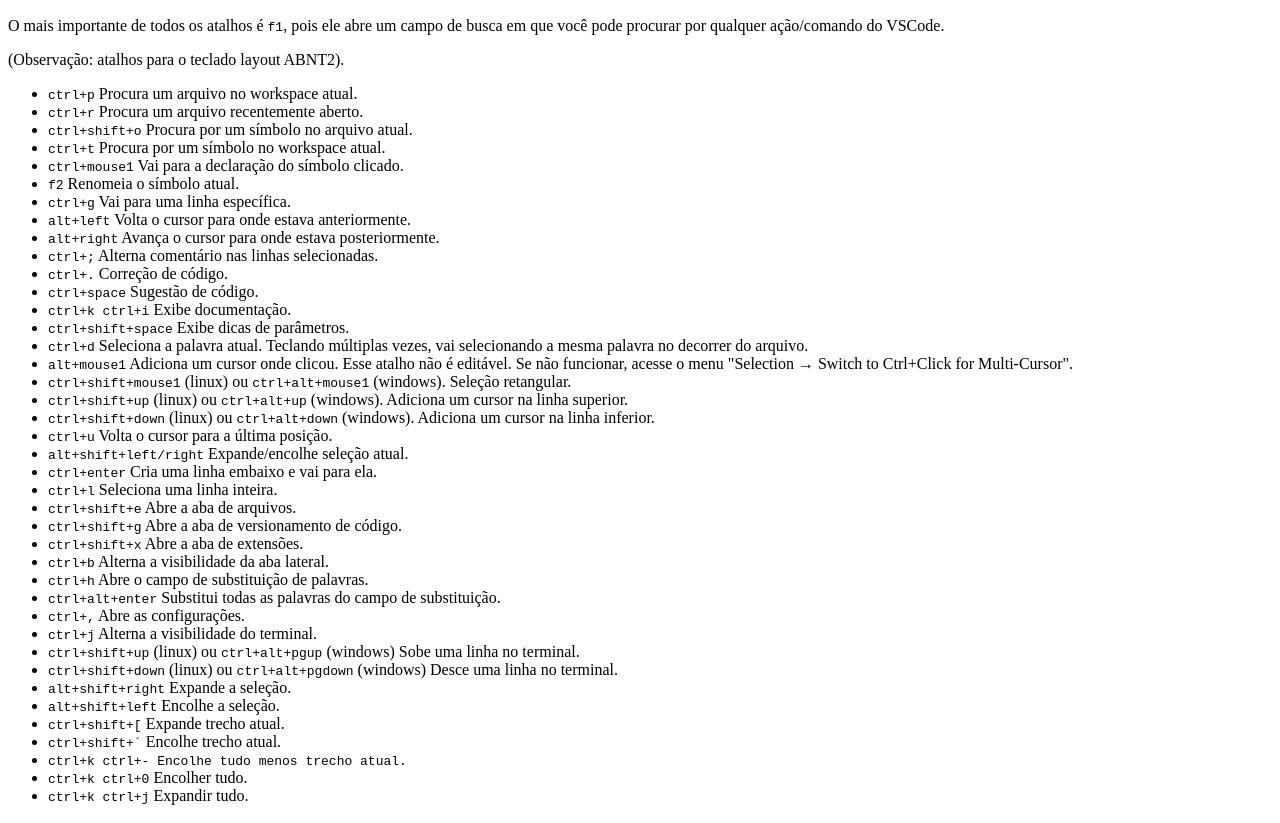
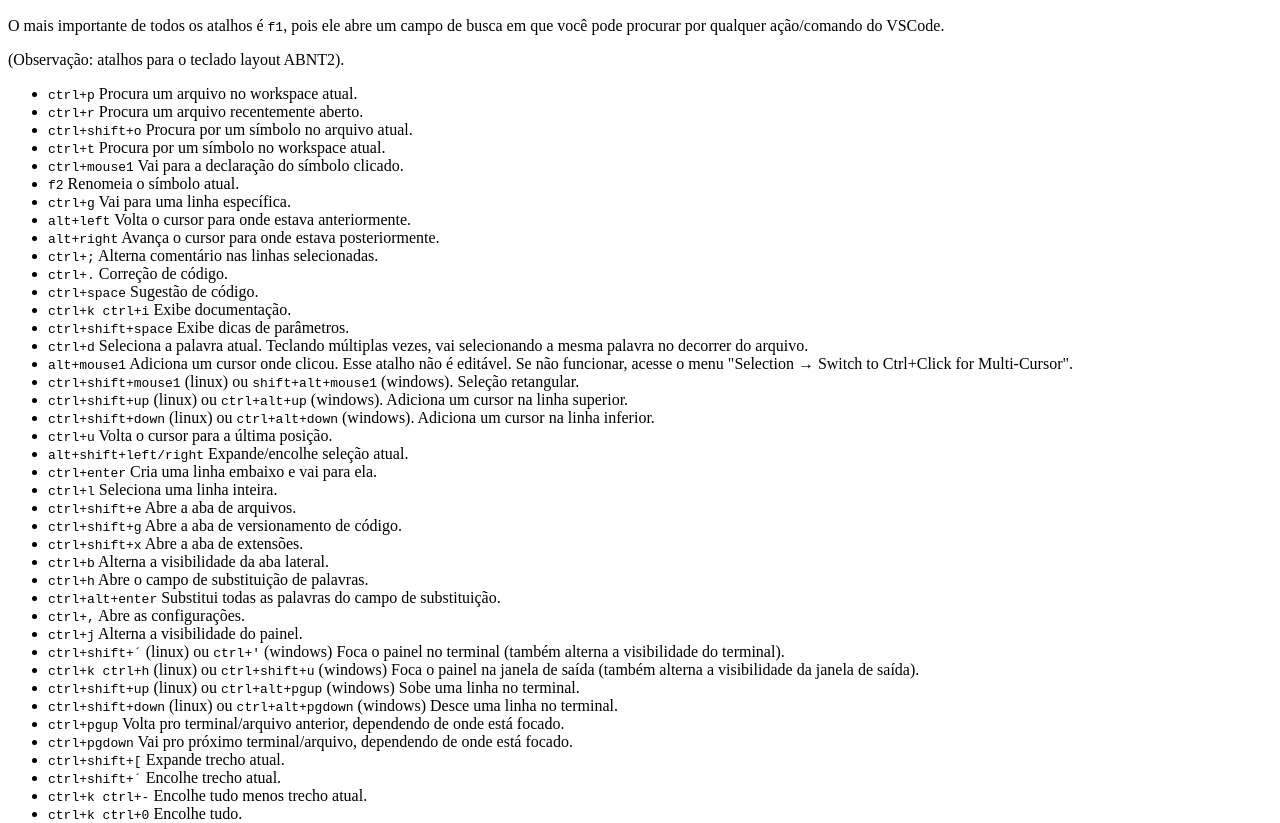
Before and after one commit to pedrosiqueira/Tutoriais, a plain HTML site: page tutorial-vscode.html in a window 1280 px wide. Shown: the part 110-933 px from the top of the page. Drawn offline with Linux system fonts and the light colour scheme.

Commit message:
modified:   tutorial-vscode.html

```diff
--- a/tutorial-vscode.html
+++ b/tutorial-vscode.html
@@ -33,7 +33,7 @@
         <li><kbd>ctrl+shift+space</kbd> Exibe dicas de parâmetros.</li>
         <li><kbd>ctrl+d</kbd> Seleciona a palavra atual. Teclando múltiplas vezes, vai selecionando a mesma palavra no decorrer do arquivo.</li>
         <li><kbd>alt+mouse1</kbd> Adiciona um cursor onde clicou. Esse atalho não é editável. Se não funcionar, acesse o menu "Selection &#8594; Switch to Ctrl+Click for Multi-Cursor".</li>
-        <li><kbd>ctrl+shift+mouse1</kbd> (linux) ou <kbd>ctrl+alt+mouse1</kbd> (windows). Seleção retangular.</li>
+        <li><kbd>ctrl+shift+mouse1</kbd> (linux) ou <kbd>shift+alt+mouse1</kbd> (windows). Seleção retangular.</li>
         <li><kbd>ctrl+shift+up</kbd> (linux) ou <kbd>ctrl+alt+up</kbd> (windows). Adiciona um cursor na linha superior.</li>
         <li><kbd>ctrl+shift+down</kbd> (linux) ou <kbd>ctrl+alt+down</kbd> (windows). Adiciona um cursor na linha inferior.</li>
         <li><kbd>ctrl+u</kbd> Volta o cursor para a última posição.</li>
@@ -47,16 +47,19 @@
         <li><kbd>ctrl+h</kbd> Abre o campo de substituição de palavras.</li>
         <li><kbd>ctrl+alt+enter</kbd> Substitui todas as palavras do campo de substituição.</li>
         <li><kbd>ctrl+,</kbd> Abre as configurações.</li>
-        <li><kbd>ctrl+j</kbd> Alterna a visibilidade do terminal.</li>
+        <li><kbd>ctrl+j</kbd> Alterna a visibilidade do painel.</li>
+        <li><kbd>ctrl+shift+´</kbd> (linux) ou <kbd>ctrl+'</kbd> (windows) Foca o painel no terminal (também alterna a visibilidade do terminal).</li>
+        <li><kbd>ctrl+k ctrl+h</kbd> (linux) ou <kbd>ctrl+shift+u</kbd> (windows) Foca o painel na janela de saída (também alterna a visibilidade da janela de saída).</li>
         <li><kbd>ctrl+shift+up</kbd> (linux) ou <kbd>ctrl+alt+pgup</kbd> (windows) Sobe uma linha no terminal.</li>
         <li><kbd>ctrl+shift+down</kbd> (linux) ou <kbd>ctrl+alt+pgdown</kbd> (windows) Desce uma linha no terminal.</li>
-        <li><kbd>alt+shift+right</kbd> Expande a seleção.</li>
-        <li><kbd>alt+shift+left</kbd> Encolhe a seleção.</li>
+        <li><kbd>ctrl+pgup</kbd> Volta pro terminal/arquivo anterior, dependendo de onde está focado.</li>
+        <li><kbd>ctrl+pgdown</kbd> Vai pro próximo terminal/arquivo, dependendo de onde está focado.</li>
         <li><kbd>ctrl+shift+[</kbd> Expande trecho atual.</li>
         <li><kbd>ctrl+shift+´</kbd> Encolhe trecho atual.</li>
-        <li><kbd>ctrl+k ctrl+-</kdb> Encolhe tudo menos trecho atual.</li>
-        <li><kbd>ctrl+k ctrl+0</kbd> Encolher tudo.</li>
-        <li><kbd>ctrl+k ctrl+j</kbd> Expandir tudo.</li>
+        <li><kbd>ctrl+k ctrl+-</kbd> Encolhe tudo menos trecho atual.</li>
+        <li><kbd>ctrl+k ctrl+0</kbd> Encolhe tudo.</li>
+        <li><kbd>ctrl+k ctrl+j</kbd> Expande tudo.</li>
+        <li><kbd>ctrl+k ctrl+shift+n</kbd> Foca no balão de notificações (aperte ESC para fechá-lo).</li>
     </ul>
 
     <h2>Atalhos comuns a outros editores de texto</h2>
```
